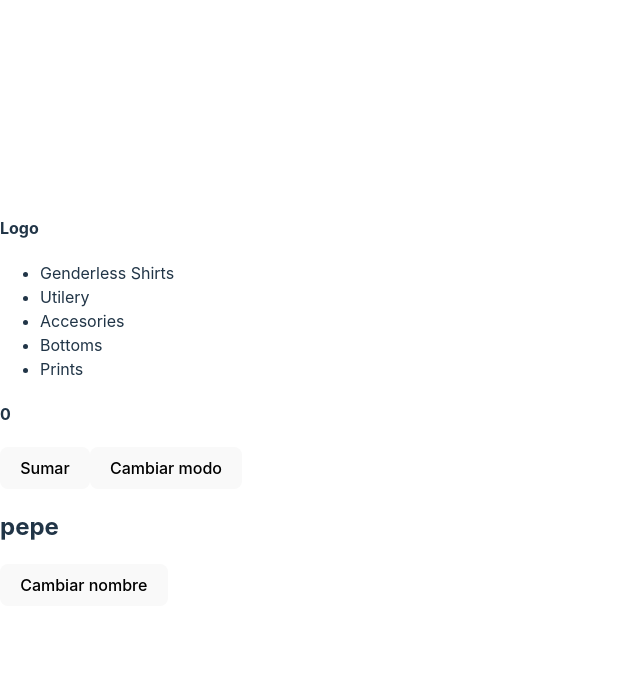
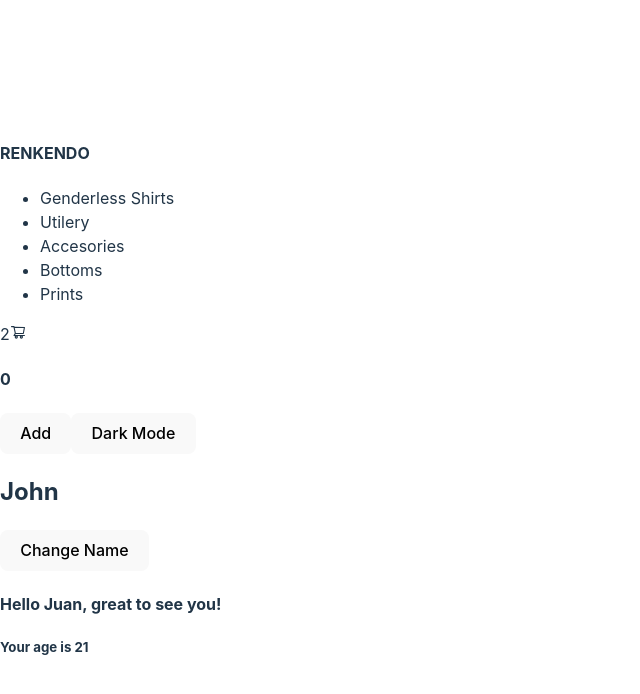
Before and after one commit to ainafetse/ReactCodehouse, a React (Vite) app: page / in a window 1280 px wide. Shown: the top 694 px of the page, without its empty margins (0-640 px from the left). Built offline with nearby package versions, Linux system fonts and the light colour scheme.

Commit message:
second commit

```diff
--- a/package.json
+++ b/package.json
@@ -10,8 +10,10 @@
     "preview": "vite preview"
   },
   "dependencies": {
+    "icons": "^1.0.0",
     "react": "^18.2.0",
-    "react-dom": "^18.2.0"
+    "react-dom": "^18.2.0",
+    "react-icons": "^4.11.0"
   },
   "devDependencies": {
     "@types/react": "^18.2.15",
--- a/src/App.jsx
+++ b/src/App.jsx
@@ -1,12 +1,15 @@
 import { Navbar } from "./components/layout/navbar/Navbar";
 import { Home } from "./components/pages/home/Home";
+import ItemListContainer from "./components/pages/itemListContainer/ItemListContainer";
 import { Login } from "./components/pages/login/Login";
 function App() {
+  let greeting = "Hello Juan, great to see you!"
   return (
     <div>
       <Navbar/>
       <Home/>
       <Login/>
+      <ItemListContainer greeting={greeting} age={21} x={true}/>
     </div>
   );
 }
--- /dev/null
+++ b/src/components/common/cartWidget/CartWidget.jsx
@@ -0,0 +1,12 @@
+import {AiOutlineShoppingCart} from "react-icons/ai"
+
+const CartWidget = () => {
+  return (
+    <div>
+        <span>2</span>
+        <AiOutlineShoppingCart/>
+    </div>
+  )
+}
+
+export default CartWidget
--- a/src/components/layout/navbar/Navbar.jsx
+++ b/src/components/layout/navbar/Navbar.jsx
@@ -1,8 +1,10 @@
+import CartWidget from "../../common/cartWidget/CartWidget"
+
 
 export const Navbar = () => {
   return (
     <div>
-        <h4>Logo</h4>
+        <h4>RENKENDO</h4>
         <ul>
             <li>Genderless Shirts</li>
             <li>Utilery</li>
@@ -10,7 +12,7 @@ export const Navbar = () => {
             <li>Bottoms</li>
             <li>Prints</li>
         </ul>
-        {/*WIDGET CARRITO */}
+        <CartWidget/>
     </div>
   )
 }
--- a/src/components/pages/home/Home.jsx
+++ b/src/components/pages/home/Home.jsx
@@ -10,7 +10,7 @@ export const Home = () => {
     setDarkMode( !darkMode )
   };
 
-  const sumar = () => {
+  const add = () => {
     setCounter(counter + 1);
   };
 
@@ -19,8 +19,8 @@ export const Home = () => {
   return (
     <div>
       <h4>{counter}</h4>
-      <button onClick={sumar}>Sumar</button>
-      <button onClick={switchMode}>Cambiar modo</button>
+      <button onClick={add}>Add</button>
+      <button onClick={switchMode}>Dark Mode</button>
     </div>
   );
 };
--- /dev/null
+++ b/src/components/pages/itemListContainer/ItemListContainer.jsx
@@ -0,0 +1,13 @@
+
+
+const ItemListContainer = ({greeting, age, x}) => {
+
+  return (
+    <div>
+        <h4>{greeting}</h4>
+        <h5>Your age is {age}</h5>
+    </div>
+  )
+}
+
+export default ItemListContainer
--- a/src/components/pages/login/Login.jsx
+++ b/src/components/pages/login/Login.jsx
@@ -2,16 +2,16 @@ import { useState } from "react";
 
 export const Login = () => {
 
-  const[ nombre , setNombre ]= useState("pepe")
+  const[ name , setName ]= useState("John")
 
   const changeName =()=>{
-    setNombre ("juan")
+    setName ("Juan")
   }
 
   return (
   <div>
-    <h2>{nombre}</h2>
-    <button onClick={changeName}>Cambiar nombre</button>
+    <h2>{name}</h2>
+    <button onClick={changeName}>Change Name</button>
   </div>
   );
 };
```
Also changed, not shown: .eslintrc.cjs, src/components/common/cartWidget/CartWidget.css (added), 1 other file (tests, documents, lock files or other folders).
